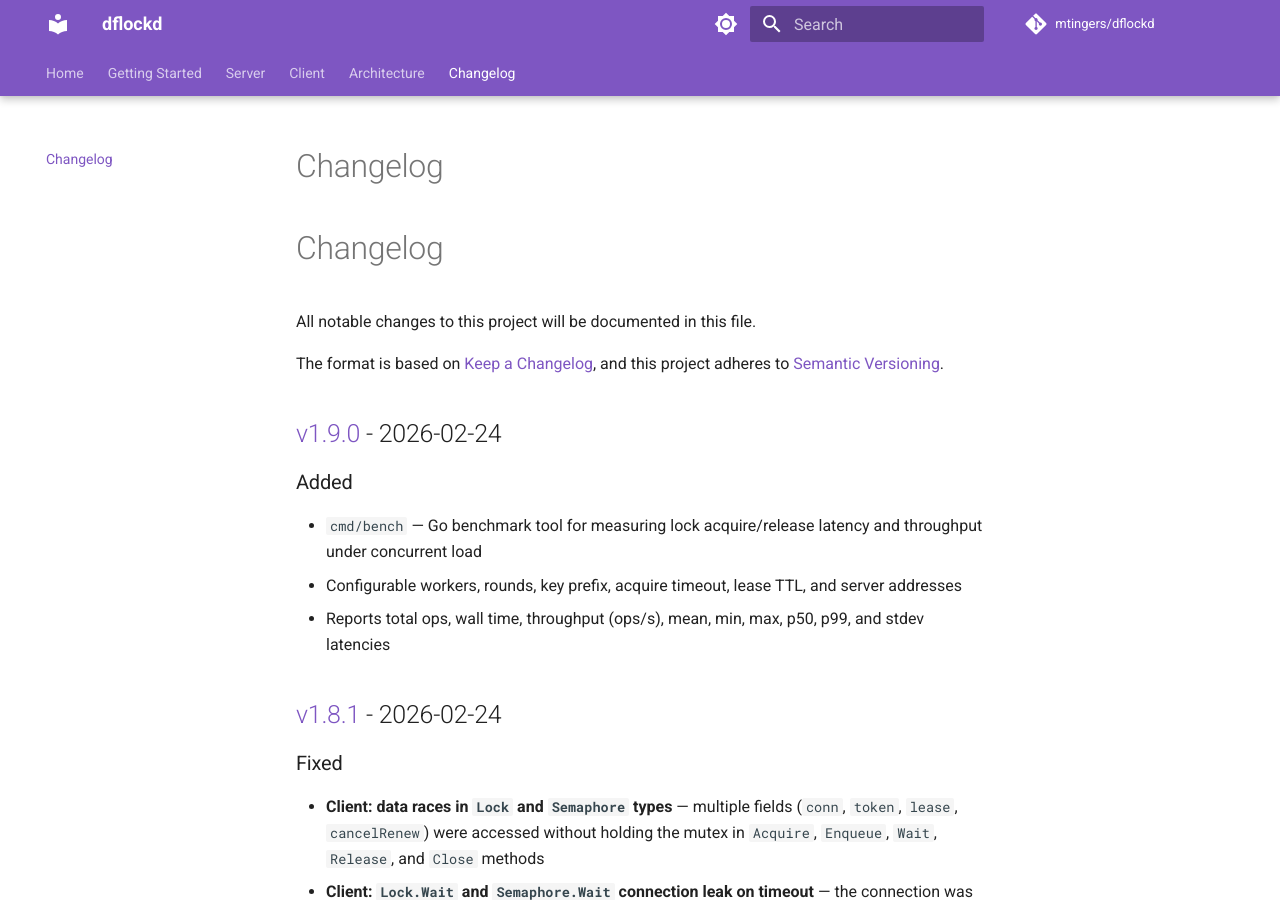
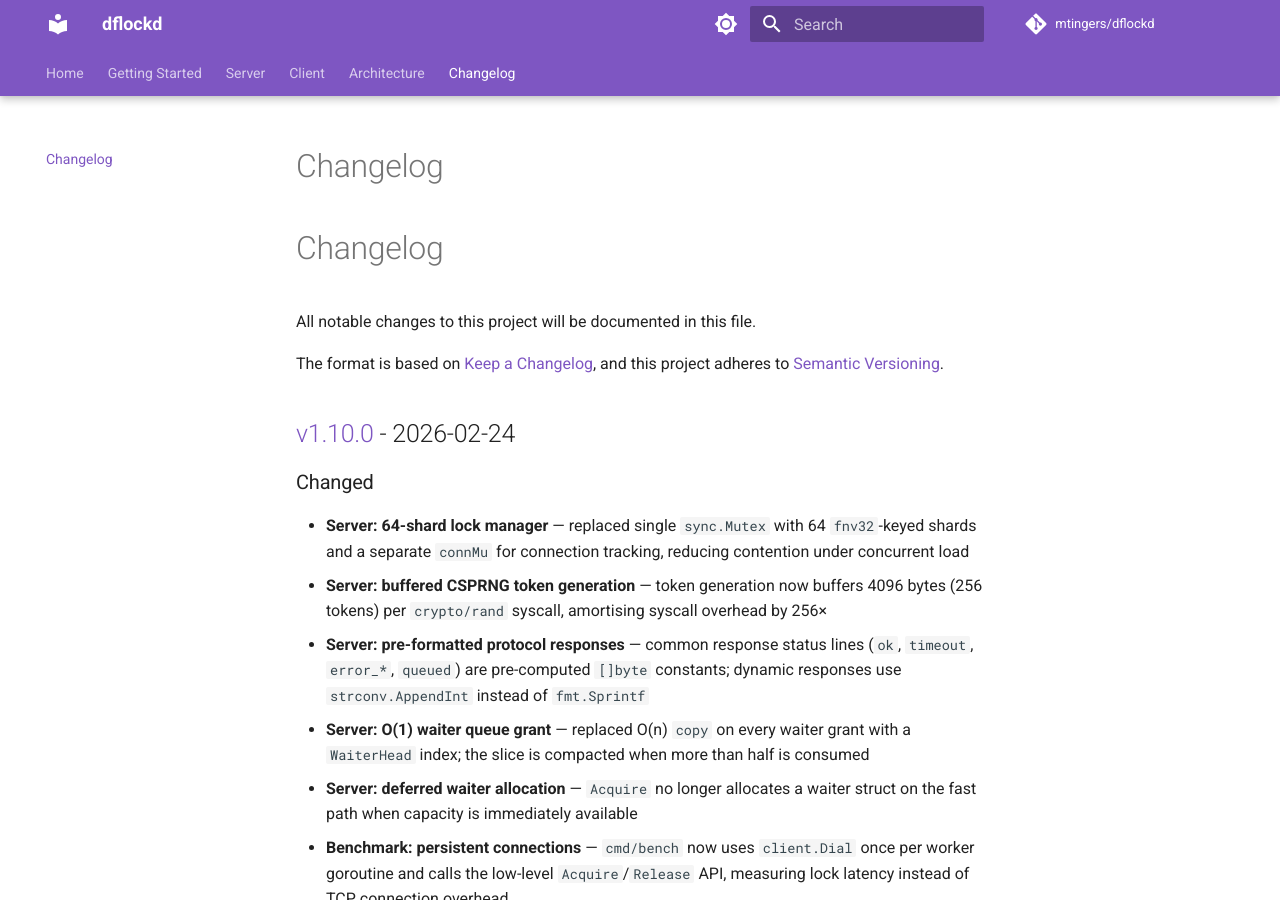
Before and after one commit to mtingers/dflockd, an MkDocs documentation site: the page built from docs/changelog.md, in a window 1280 px wide and 900 px high. Built offline with MkDocs 1.6.1 and Material for MkDocs 9.7.7, drawn with Linux system fonts in a browser that asks for light colours; comment, search, counter and statistics services are not loaded; some of the changed text lies outside the part shown.

Commit message:
docs: add benchmarking section and cut v1.10.0 release
Co-Authored-By: Claude Opus 4.6 <noreply@anthropic.com>

```diff
--- a/CHANGELOG.md
+++ b/CHANGELOG.md
@@ -4,6 +4,20 @@ All notable changes to this project will be documented in this file.
 
 The format is based on [Keep a Changelog](https://keepachangelog.com/en/1.1.0/),
 and this project adheres to [Semantic Versioning](https://semver.org/spec/v2.0.0.html).
+
+## [v1.10.0] - 2026-02-24
+
+### Changed
+
+- **Server: 64-shard lock manager** — replaced single `sync.Mutex` with 64 `fnv32`-keyed shards and a separate `connMu` for connection tracking, reducing contention under concurrent load
+- **Server: buffered CSPRNG token generation** — token generation now buffers 4096 bytes (256 tokens) per `crypto/rand` syscall, amortising syscall overhead by 256×
+- **Server: pre-formatted protocol responses** — common response status lines (`ok`, `timeout`, `error_*`, `queued`) are pre-computed `[]byte` constants; dynamic responses use `strconv.AppendInt` instead of `fmt.Sprintf`
+- **Server: O(1) waiter queue grant** — replaced O(n) `copy` on every waiter grant with a `WaiterHead` index; the slice is compacted when more than half is consumed
+- **Server: deferred waiter allocation** — `Acquire` no longer allocates a waiter struct on the fast path when capacity is immediately available
+- **Benchmark: persistent connections** — `cmd/bench` now uses `client.Dial` once per worker goroutine and calls the low-level `Acquire`/`Release` API, measuring lock latency instead of TCP connection overhead
+- **Benchmark: `--connections` flag** — optional flag to control the number of persistent connections per worker (default: 1)
+
+[v1.10.0]: https://github.com/mtingers/dflockd/releases/tag/v1.10.0
 
 ## [v1.9.0] - 2026-02-24
 
```
Also changed, not shown: README.md (+2 -1 lines), docs/architecture/overview.md (+5 -1 lines), docs/getting-started/examples.md (+10 -9 lines).
